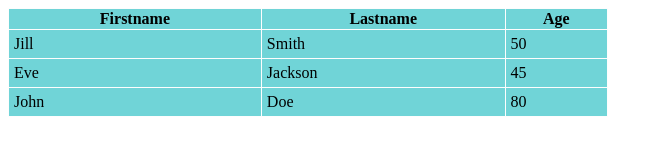
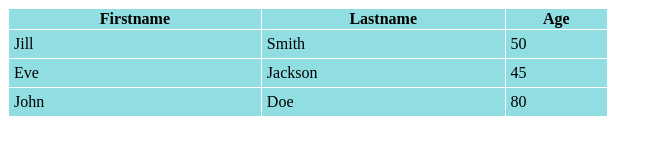
Before and after one commit to srihithas07/MERN_FS_Tasks, a plain HTML site: page task_1_html.html in a window 1280 px wide. Shown: the whole page, without its empty margins (0-661 px from the left). Drawn offline with Linux system fonts and the light colour scheme.

Commit message:
Update task_1_html.html

```diff
--- a/task_1_html.html
+++ b/task_1_html.html
@@ -11,18 +11,16 @@
             width: 600px;
             text-align: left;
         }
-
         th {
             text-align: center;
         }
-
         td {
             padding: 5px;
         }
     </style>
 </head>
 <body>
-    <table border="1" style="background-color: rgb(112, 212, 215);">
+    <table border="1" style="background-color: rgb(144, 222, 225);">
         <tr>
             <th><strong>Firstname</strong></th>
             <th><strong>Lastname</strong></th>
```
